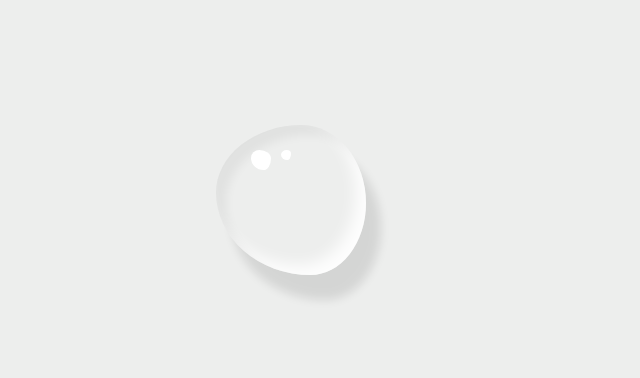
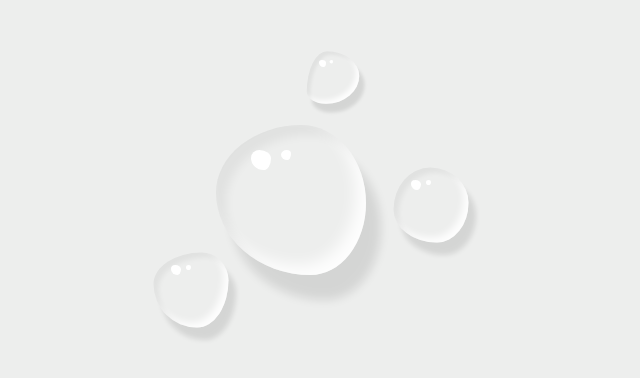
Before and after one commit to vsreyes/waterdrops, a plain HTML site: page index.html in a window 1280 px wide. Shown: the part 200-578 px from the top of the page, without its empty margins (349-989 px from the left). Drawn offline with Linux system fonts and the light colour scheme.

Commit message:
Corrections

```diff
--- a/index.html
+++ b/index.html
@@ -12,6 +12,9 @@
 <body>
   <div class="drops">
     <div class="drop"></div>
+    <div class="drop"></div>
+    <div class="drop"></div>
+    <div class="drop"></div>
   </div>
 </body>
 
--- a/style.css
+++ b/style.css
@@ -54,3 +54,18 @@ body
   height: 10px;
   border-radius: 57% 43% 37% 63% / 48% 37% 63% 52%;
 }
+.drop:nth-child(2)
+{
+  transform: scale(0.5) translate(-200px,180px);
+  border-radius: 64% 36% 42% 58% / 42% 37% 63% 58%;
+}
+.drop:nth-child(3)
+{
+  transform: scale(0.5) translate(280px,10px);
+  border-radius: 49% 51% 42% 58% / 56% 47% 53% 44%;
+}
+.drop:nth-child(4)
+{
+  transform: scale(0.35) translate(120px,-350px);
+  border-radius: 39% 61% 63% 37% / 77% 47% 53% 23% ;
+}
```
